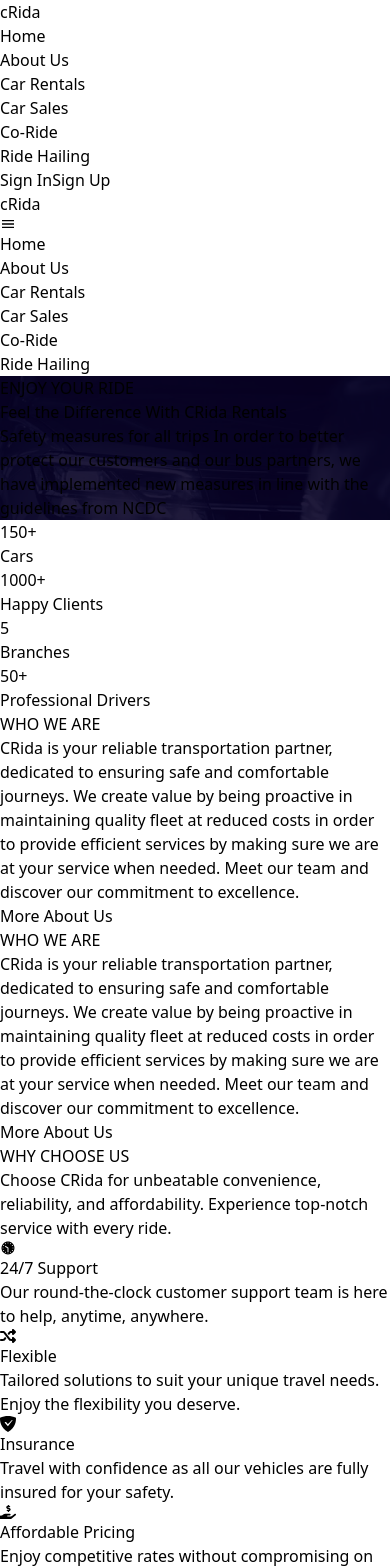
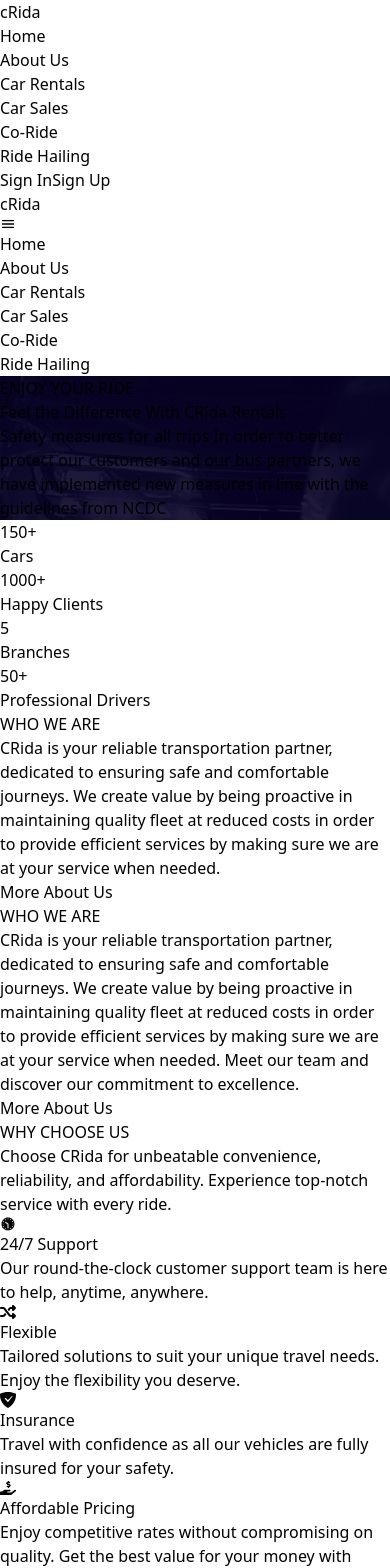
Before and after one commit to BigOTF/cRida, a React (Vite) app: page / in a window 390 px wide. Shown: the top 1568 px of the page. Built offline with nearby package versions, Linux system fonts and the light colour scheme; no server answers.

Commit message:
Made changes in the about Us

```diff
--- a/src/App.jsx
+++ b/src/App.jsx
@@ -7,6 +7,7 @@
 import Explore from './components/Explore/Explore'
 import Show from './components/Show/Show'
 import Subscribe from './components/Subscribe/Subscribe'
+import Testimonial from './components/Testimonial/Testimonial'
 
 function App() {
 
@@ -21,6 +22,7 @@
       <Explore />
       <Show />
       <Subscribe />
+      <Testimonial />
     </div>
   )
 }
--- a/src/components/AboutUs/AboutUs.jsx
+++ b/src/components/AboutUs/AboutUs.jsx
@@ -6,18 +6,26 @@
   return (
     <div className='md:w-[1440px] md:h-[484px] w-[428px] md:pt-[20px] flex flex-col md:flex-row justify-between bg-[#DEE7F5]'>
 
-      <div className='h-[340px] p-[8px] ml-[30px] flex flex-col justify-center gap-[16px] md:hidden'>
-          <div className='flex items-center gap-[8px]'>
+      {/* THIS DIV WILL ONLY DISPLAY ON THE SNALLER SCREEN SIZES */}
+      <div className='w-[368px] h-[340px] mx-[30px] p-[8px] flex flex-col gap-[16px] md:hidden'>
+
+        <div className='w-[352px] h-[258px] flex flex-col gap-[16px]'>
+          <div className='flex items-center gap-[8px] w-[352px] h-[27px]'>
               <div className='w-[60px] border-[3px] border-[#BF5B12]'></div>
               <p className='text-[20px] leading-[27.28px] font-bold text-[#BF5B12]'>WHO WE ARE</p>
           </div>
 
-          <p className='text-[20px] leading-[27.28px] text-[#363247]'>CRida is your reliable transportation partner, dedicated to ensuring safe and comfortable journeys. We create value by being proactive in maintaining quality fleet at reduced costs in order to provide efficient services by making sure we are at your service when needed. Meet our team and discover our commitment to excellence.</p>
+          <div className='w-[352px] h-[218px]'>
+            <p className='text-[20px] leading-[27.28px] text-[#363247]'>CRida is your reliable transportation partner, dedicated to ensuring safe and comfortable journeys. We create value by being proactive in maintaining quality fleet at reduced costs in order to provide efficient services by making sure we are at your service when needed.</p>
+          </div>
 
-          <a className='w-[201px] h-[49px] md:text-[24px] text-[20px] leading-[32.74px] p-[8px]  bg-[#5810BF] text-white rounded-lg cursor-pointer text-center'>
-              More About Us
-          </a>
+        </div>
+
+        <div className='bg-[#5810BF] w-[201px] h-[49px] rounded-[8px] p-[8px]'>
+            <a className='w-[185px] h-[33px] text-[24px] leading-[32.74px] text-center text-[#F5F5F5]'>More About Us</a>
+        </div>
       </div>
+
 
       <AboutUsImage />
       <AboutUsText />
--- a/src/components/AboutUs/AboutUsText.jsx
+++ b/src/components/AboutUs/AboutUsText.jsx
@@ -2,17 +2,28 @@
 
 const AboutUsText = () => {
   return (
-    <div className='md:w-[710px] md:h-[417px] md:ml-[100px] p-[8px] md:flex flex-col justify-center gap-[16px] hidden'>
-        <div className='flex items-center gap-[8px]'>
+    <div className='md:w-[710px] md:h-[417px] p-[8px] md:flex flex-col justify-center gap-[16px] hidden'>
+
+      <div className='md:w-[610px] md:h-[292px] md:flex flex-col gap-[16px] md:p-[8px]'>
+
+        <div className='md:w-[594px] md:h-[211px] flex flex-col gap-[16px]'>
+
+          <div className='flex items-center gap-[8px]'>
             <div className='w-[60px] border-[3px] border-[#BF5B12]'></div>
             <p className='md:text-[24px] md:leading-[32.74px] text-[#BF5B12]'>WHO WE ARE</p>
+          </div>
+
+          <p className='md:text-[20px] text-[#363247] md:leading-[27.28px]'>CRida is your reliable transportation partner, dedicated to ensuring safe and comfortable journeys. We create value by being proactive in maintaining quality fleet at reduced costs in order to provide efficient services by making sure we are at your service when needed. Meet our team and discover our commitment to excellence.</p>
         </div>
 
-        <p className='md:text-[20px] text-[#363247] md:leading-[27.28px]'>CRida is your reliable transportation partner, dedicated to ensuring safe and comfortable journeys. We create value by being proactive in maintaining quality fleet at reduced costs in order to provide efficient services by making sure we are at your service when needed. Meet our team and discover our commitment to excellence.</p>
 
-        <a href='/about' className='md:w-[189px] md:h-[49px] md:text-[24px] leading-[32.74px] p-[8px]  bg-[#5810BF] text-white rounded-lg cursor-pointer'>
-            More About Us
-        </a>
+
+          <a href='/about' className='md:w-[189px] md:h-[49px] md:text-[24px] leading-[32.74px] p-[8px]  bg-[#5810BF] text-white rounded-lg cursor-pointer'>
+              More About Us
+          </a>
+
+      </div>
+
     </div>
   )
 }
--- /dev/null
+++ b/src/components/Testimonial/Testimonial.jsx
@@ -0,0 +1,11 @@
+import React from 'react'
+
+const Testimonial = () => {
+  return (
+    <div className='md:mt-[100px] border-4 border-red-500 md:w-[1260px] md:h-[628px] md:ml-[100px]'>
+        test
+    </div>
+  )
+}
+
+export default Testimonial
```
